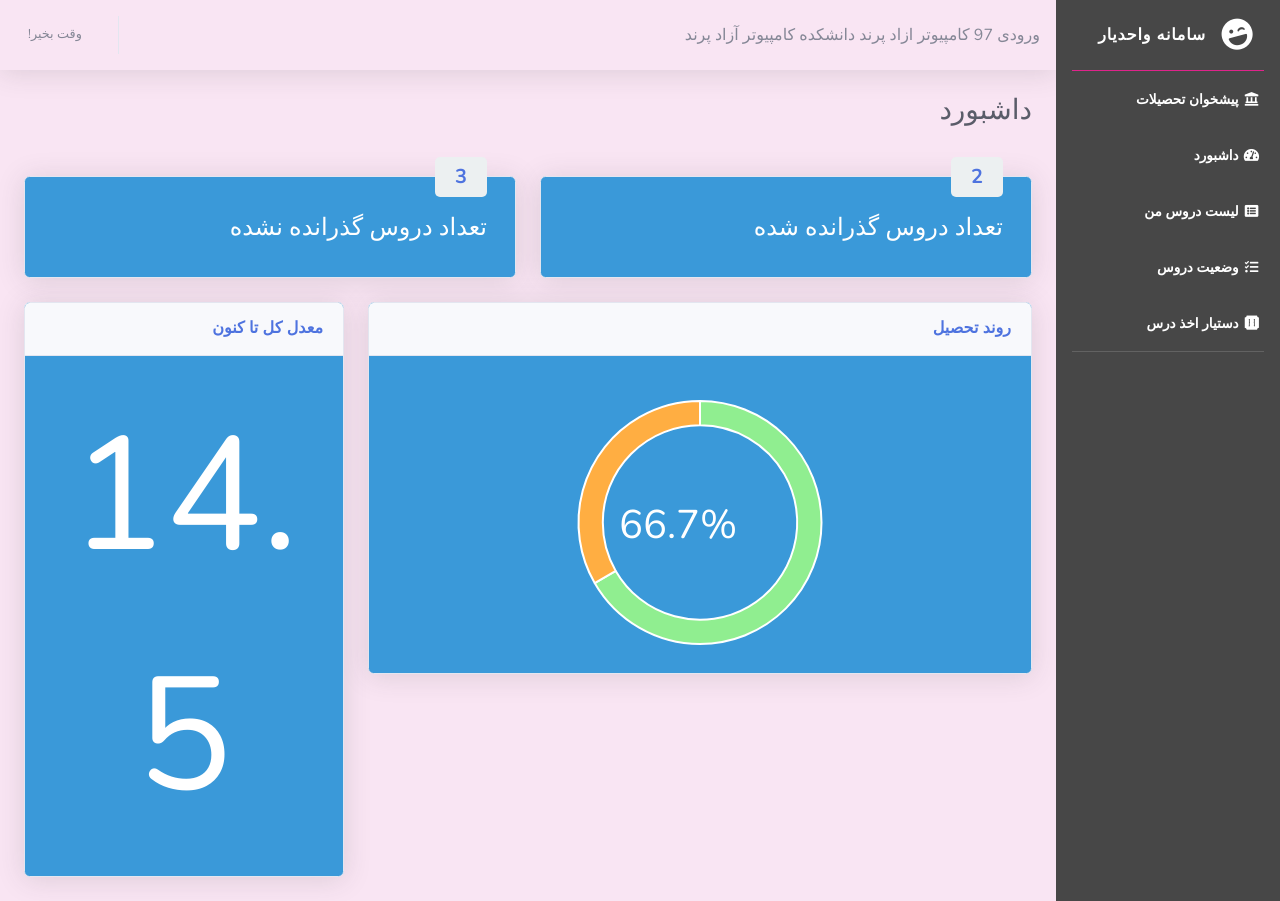
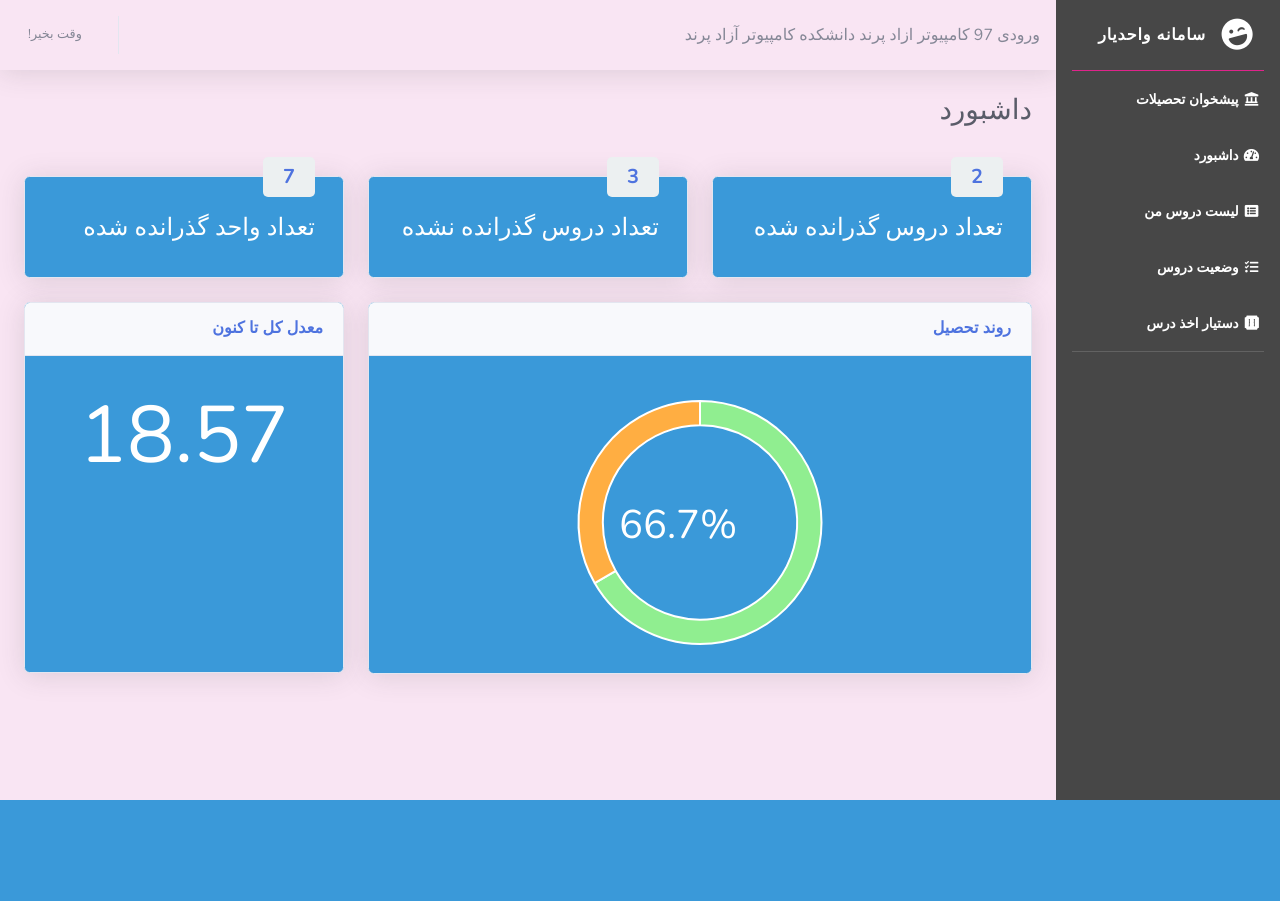
Before and after one commit to parisaqomi/vahedyar2, a Django app: page /dashboard/1/ in a window 1280 px wide. After the commit the page ends 800 px from the top, so only its background shows below. Run offline with Django 3.2, Linux system fonts and the light colour scheme; data comes from the database, SQL or seed files in the repository; both versions use the stored data as it was after the commit; some libraries are stand-ins or nearby versions.

Commit message:
calculate average

```diff
--- a/core/templates/core/dashboard.html
+++ b/core/templates/core/dashboard.html
@@ -16,7 +16,7 @@
 
   <div class="row">
 
-    <div class="col-xl-6 col-md-6 mb-4">
+    <div class="col-xl-4 col-md-4 mb-4">
       <div class="card position-relative shadow h-100 py-2  min-height" >
         <div class="card-body">
           <div class="row no-gutters align-items-center">
@@ -30,7 +30,7 @@
       </div>
     </div>
 
-    <div class="col-xl-6 col-md-6 mb-4">
+    <div class="col-xl-4 col-md-4 mb-4">
       <div class="card position-relative shadow h-100 py-2  min-height">
         <div class="card-body">
           <div class="row no-gutters align-items-center">
@@ -43,7 +43,19 @@
         </div>
       </div>
     </div>
+<div class="col-xl-4 col-md-4 mb-4">
+      <div class="card position-relative shadow h-100 py-2  min-height">
+        <div class="card-body">
+          <div class="row no-gutters align-items-center">
+            <div class="col mr-2">
+              <h4 class="my-2 text-right">تعداد واحد گذرانده شده</h4>
+              <div class="h5 mb-0 font-weight-bold card-number">{{sum_vahed_passed}}</div>
+            </div>
 
+          </div>
+        </div>
+      </div>
+    </div>
   </div>
 
 
@@ -75,7 +87,7 @@
 
         <div class="card-body" style="min-height:19.8em;">
           <div >
-            <div style="font-size: 10em; text-align:center;">14.5</div>
+            <div style="font-size: 80px; text-align:center;">{{average}}</div>
           </div>
         </div>
       </div>
--- a/core/views.py
+++ b/core/views.py
@@ -37,7 +37,18 @@ def get_dashboard(request, study_id):
         passed_scores = study.score_set.filter(value__gte=PASSING_SCORE)
         number_of_passed_courses = len(passed_scores)
         number_of_not_passed_courses = total_number_of_courses - number_of_passed_courses
-        # for item in passed_scores:
+        sum_vahed_passed=0
+        sum_score_passed=0
+        for item in passed_scores:
+
+                sum_vahed=item.course.vahed_nazari + item.course.vahed_amali
+                sum_vahed_passed += sum_vahed
+                sum_score_passed += sum_vahed * item.value
+        if sum_vahed_passed!=0:
+            average=sum_score_passed/sum_vahed_passed
+        else: average=0
+        formatted_average = "{:.2f}".format(average)
+
 
 
 
@@ -46,7 +57,9 @@ def get_dashboard(request, study_id):
         return render(request, 'core/dashboard.html',
                       {'study': study,
                        'passed': number_of_passed_courses,
-                       'remaining': number_of_not_passed_courses
+                       'remaining': number_of_not_passed_courses,
+                       'average':formatted_average,
+                       'sum_vahed_passed':sum_vahed_passed
 
                        }
                       )
```
Also changed, not shown: db.sqlite3.
